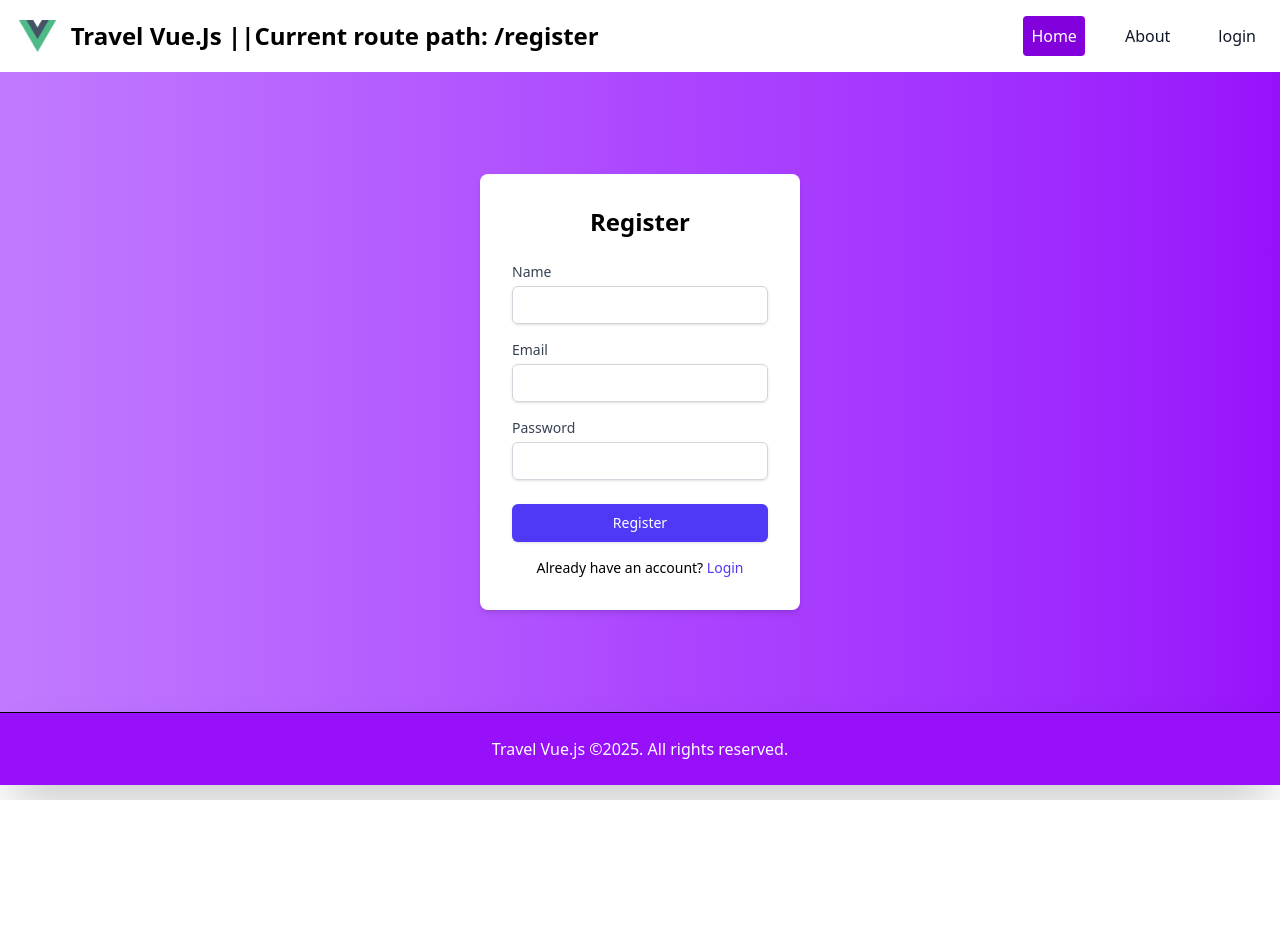
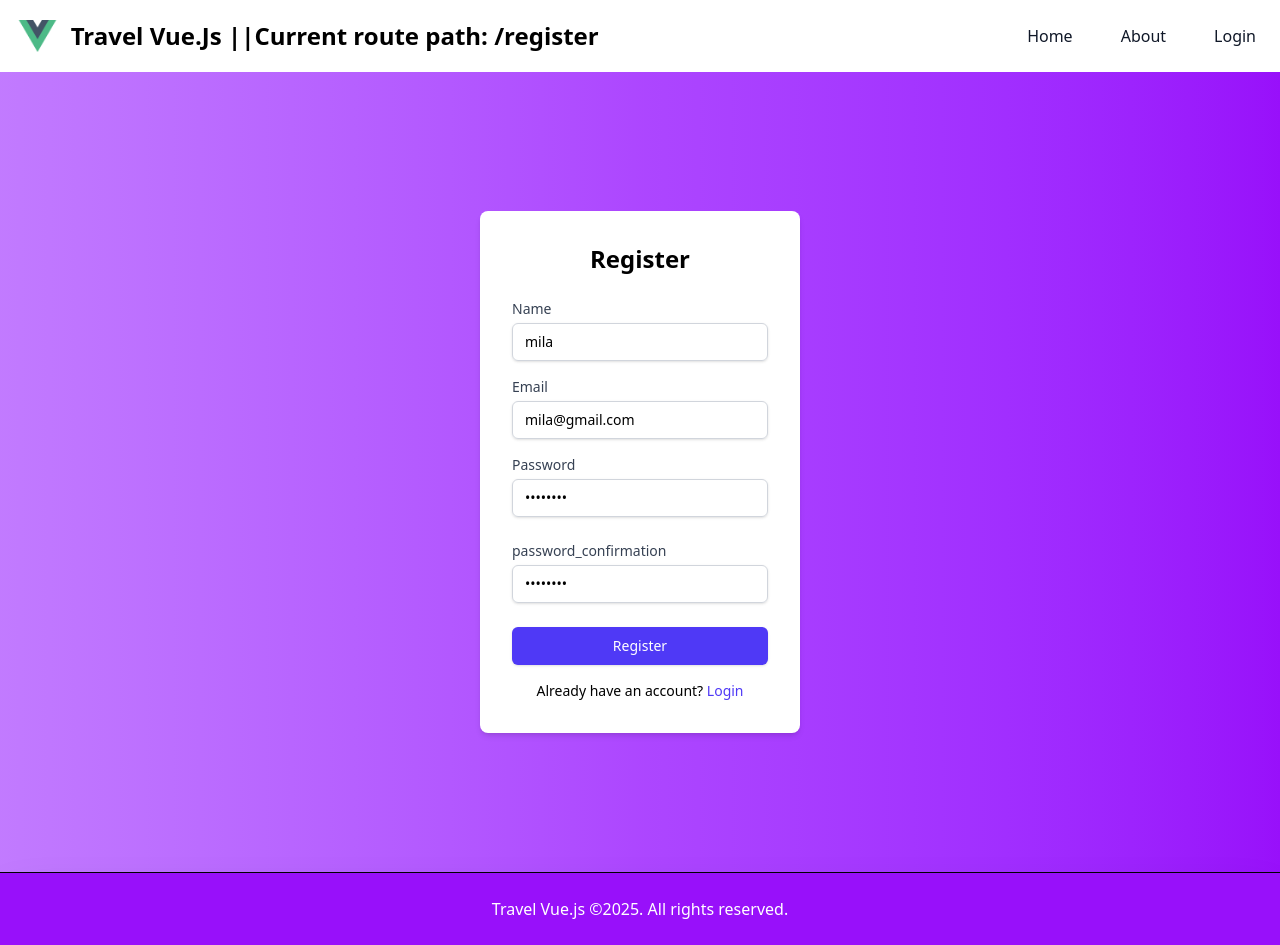
Before and after one commit to agustiawan5209/travel-vuejs, a Vue app: page /register in a window 1280 px wide. Before the commit the page ends 800 px from the top, so only its background shows below. Built offline with nearby package versions, Linux system fonts and the light colour scheme.

Commit message:
feat: enhance registration and login forms; send || response, add loading state, flash message handling.

```diff
--- a/src/auth/Login.vue
+++ b/src/auth/Login.vue
@@ -45,8 +45,8 @@ import SpinningDots from '../components/SpinningDots.vue';
 export default {
     data() {
         return {
-            email: '',
-            password: '',
+            email: 'mila@gmail.com',
+            password: 'password',
             flashMessage: '',
             loading: false
         };
@@ -64,11 +64,17 @@ export default {
                     email: this.email,
                     password: this.password
                 });
-                const token = response.data.token;
+                console.log(response.data);
+                const token = response.data.access_token;
                 // Simpan token ke localStorage
                 localStorage.setItem('token', token);
                 // Redirect ke halaman dashboard
-                this.$router.push('/admin/dashboard');
+                const user = response.data.user.role;
+                if (user == 'Admin') {
+                    this.$router.push('/admin/dashboard');
+                } else {
+                    this.$router.push('/');
+                }
             } catch (error) {
                 this.flashMessage = error.response.data.message;
             } finally {
--- a/src/auth/Register.vue
+++ b/src/auth/Register.vue
@@ -1,21 +1,43 @@
 <template>
-    <div class="flex items-center justify-center min-h-[80vh] bg-gradient-to-r from-purple-400 via-purple-500 to-purple-600">
+    <div
+        class="flex items-center justify-center min-h-screen bg-gradient-to-r from-purple-400 via-purple-500 to-purple-600">
         <div class="bg-white p-8 rounded-lg shadow-md w-80">
             <h2 class="text-2xl font-bold mb-6 text-center">Register</h2>
+            <div v-if="flashMessage" class="mb-4 p-4 text-red-700 bg-red-100 border border-red-400 rounded">
+                {{ flashMessage }}
+            </div>
             <form @submit.prevent="handleRegister">
                 <div class="mb-4">
                     <label for="name" class="block text-sm font-medium text-gray-700">Name</label>
-                    <input type="text" id="name" v-model="name" required class="mt-1 block w-full px-3 py-2 border border-gray-300 rounded-md shadow-sm focus:outline-none focus:ring-indigo-500 focus:border-indigo-500 sm:text-sm" />
+                    <input type="text" id="name" v-model="name" required
+                        class="mt-1 block w-full px-3 py-2 border border-gray-300 rounded-md shadow-sm focus:outline-none focus:ring-indigo-500 focus:border-indigo-500 sm:text-sm" />
                 </div>
                 <div class="mb-4">
                     <label for="email" class="block text-sm font-medium text-gray-700">Email</label>
-                    <input type="email" id="email" v-model="email" required class="mt-1 block w-full px-3 py-2 border border-gray-300 rounded-md shadow-sm focus:outline-none focus:ring-indigo-500 focus:border-indigo-500 sm:text-sm" />
+                    <input type="email" id="email" v-model="email" required
+                        class="mt-1 block w-full px-3 py-2 border border-gray-300 rounded-md shadow-sm focus:outline-none focus:ring-indigo-500 focus:border-indigo-500 sm:text-sm" />
                 </div>
                 <div class="mb-6">
                     <label for="password" class="block text-sm font-medium text-gray-700">Password</label>
-                    <input type="password" id="password" v-model="password" required class="mt-1 block w-full px-3 py-2 border border-gray-300 rounded-md shadow-sm focus:outline-none focus:ring-indigo-500 focus:border-indigo-500 sm:text-sm" />
+                    <input type="password" id="password" v-model="password" required
+                        class="mt-1 block w-full px-3 py-2 border border-gray-300 rounded-md shadow-sm focus:outline-none focus:ring-indigo-500 focus:border-indigo-500 sm:text-sm" />
                 </div>
-                <button type="submit" class="w-full py-2 px-4 border border-transparent rounded-md shadow-sm text-sm font-medium text-white bg-indigo-600 hover:bg-indigo-700 focus:outline-none focus:ring-2 focus:ring-offset-2 focus:ring-indigo-500">Register</button>
+                <div class="mb-6">
+                    <label for="password_confirmation"
+                        class="block text-sm font-medium text-gray-700">password_confirmation</label>
+                    <input type="password" id="password_confirmation" v-model="password_confirmation" required
+                        class="mt-1 block w-full px-3 py-2 border border-gray-300 rounded-md shadow-sm focus:outline-none focus:ring-indigo-500 focus:border-indigo-500 sm:text-sm" />
+                </div>
+                <button type="submit" :disabled="loading"
+                    class="w-full py-2 px-4 border border-transparent rounded-md shadow-sm text-sm font-medium text-white bg-indigo-600 hover:bg-indigo-700 focus:outline-none focus:ring-2 focus:ring-offset-2 focus:ring-indigo-500  disabled:opacity-50">
+                    <span v-if="loading">
+                        <SpinningDots />
+                    </span>
+                    <span v-else>
+                        Register
+                    </span>
+                </button>
+
             </form>
             <div class="mt-4 text-center">
                 <p class="text-sm">
@@ -28,20 +50,46 @@
 </template>
 
 <script>
+import axios from '../axios';
+import SpinningDots from '../components/SpinningDots.vue';
 export default {
+
     data() {
         return {
-            name: '',
-            email: '',
-            password: ''
+            name: 'mila',
+            email: 'mila@gmail.com',
+            password: 'password',
+            password_confirmation: 'password',
+            flashMessage: '',
+            loading: false
         };
     },
+    components: {
+        SpinningDots
+    },
     methods: {
-        handleRegister() {
-            // Handle registration logic here
-            console.log('Name:', this.name);
-            console.log('Email:', this.email);
-            console.log('Password:', this.password);
+        async handleRegister() {
+            try {
+                this.flashMessage = '';
+                this.loading = true;
+                await axios.get('/sanctum/csrf-cookie');
+                const response = await axios.post('/api/register', {
+                    name: this.name,
+                    email: this.email,
+                    password: this.password,
+                    password_confirmation: this.password_confirmation
+                });
+
+                const token = response.data.access_token;
+                localStorage.setItem('token', token);
+
+                this.$router.push('/');
+
+            } catch (error) {
+                this.flashMessage = error.response.data.message;
+            } finally {
+                this.loading = false;
+            }
         }
     }
 };
--- a/src/layouts/MainLayout.vue
+++ b/src/layouts/MainLayout.vue
@@ -22,23 +22,34 @@ import { isLoading } from '../router';
       </button>
       <div class="hidden w-full md:block md:w-auto" id="navbar-default">
         <ul
-          class="font-medium flex flex-col p-4 md:p-0 mt-4 border border-gray-100 rounded-lg bg-gray-50 md:flex-row md:space-x-8 rtl:space-x-reverse md:mt-0 md:border-0 md:bg-white ">
+        class="font-medium flex flex-col p-4 md:p-0 mt-4 border border-gray-100 rounded-lg bg-gray-50 md:flex-row md:space-x-8 rtl:space-x-reverse md:mt-0 md:border-0 md:bg-white">
         <li>
-            <router-link to="/"
+          <router-link
+            to="/"
             class="block py-2 px-3 text-gray-900 rounded-sm hover:bg-gray-100 md:hover:bg-transparent md:border-0 md:hover:text-purple-700 md:p-2"
-              active-class="text-white bg-purple-700">Home</router-link>
+            exact
+            exact-active-class="text-white bg-purple-700">
+            Home
+          </router-link>
         </li>
         <li>
-            <router-link to="about"
+          <router-link
+            to="/about"
             class="block py-2 px-3 text-gray-900 rounded-sm hover:bg-gray-100 md:hover:bg-transparent md:border-0 md:hover:text-purple-700 md:p-2"
-              active-class="text-white bg-purple-700">About</router-link>
+            exact-active-class="text-white bg-purple-700">
+            About
+          </router-link>
         </li>
         <li>
-            <router-link to="login"
+          <router-link
+            to="/login"
             class="block py-2 px-3 text-gray-900 rounded-sm hover:bg-gray-100 md:hover:bg-transparent md:border-0 md:hover:text-purple-700 md:p-2"
-              active-class="text-white bg-purple-700">login</router-link>
+            exact-active-class="text-white bg-purple-700">
+            Login
+          </router-link>
         </li>
       </ul>
+
       </div>
     </div>
   </nav>
```
Lines whose indentation alone changed are shown as unchanged.
